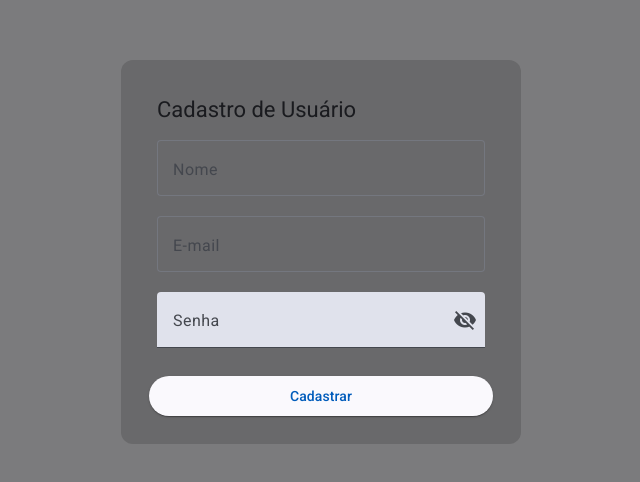
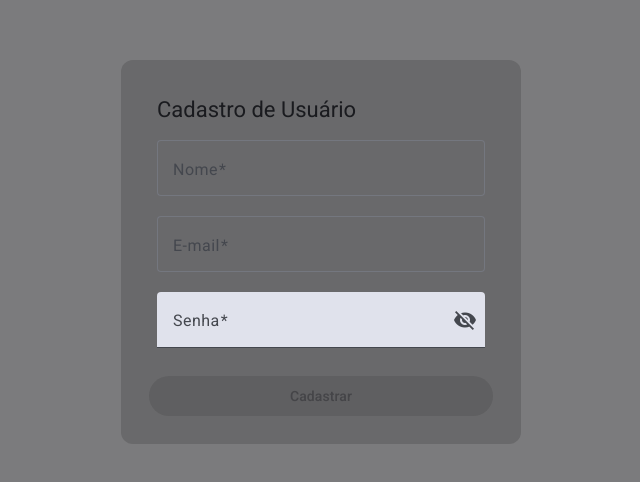
Before and after one commit to ThgCastro/front-agendador-tarefas, an Angular app: page /register in a window 1280 px wide. Shown: the part 148-630 px from the top of the page, without its empty margins (319-959 px from the left). Built offline with nearby package versions, Linux system fonts and the light colour scheme.

Commit message:
create forms validators

```diff
--- a/src/app/pages/register/register.html
+++ b/src/app/pages/register/register.html
@@ -20,7 +20,7 @@
         </mat-card-content>
 
         <mat-card-actions>
-            <button matButton="elevated" class="full-width" (click)="submit()">Cadastrar</button>
+            <button matButton="elevated" class="full-width" [disabled]="form.invalid" (click)="submit()">Cadastrar</button>
         </mat-card-actions>
     </mat-card>
 </div>
--- a/src/app/pages/register/register.ts
+++ b/src/app/pages/register/register.ts
@@ -6,7 +6,7 @@ import {MatInputModule} from '@angular/material/input';
 import {MatFormFieldModule} from '@angular/material/form-field';
 import {MatIconModule} from '@angular/material/icon';
 import { PasswordField } from '../../shared/components/password-field/password-field';
-import { ReactiveFormsModule ,FormBuilder, FormGroup, FormControl } from '@angular/forms';
+import { ReactiveFormsModule ,FormBuilder, FormGroup, FormControl, Validators } from '@angular/forms';
 
 @Component({
   selector: 'app-register',
@@ -20,9 +20,9 @@ export class Register {
 
   constructor(private formBuilder: FormBuilder){
     this.form = this.formBuilder.group({
-      fullName: [''],
-      email: [''],
-      password: ['']
+      fullName: ['', [Validators.required, Validators.minLength(3), Validators.maxLength(32)]],
+      email: ['', [Validators.required, Validators.email]],
+      password: ['', Validators.required]
     });
   }
 
@@ -30,6 +30,10 @@ export class Register {
     return this.form.get('password') as FormControl;
   }
   submit(){
-    console.log(this.form.value)
+    if(this.form.invalid){
+      this.form.markAllAsTouched();
+      return
+    }
+    console.log("formulário preenchido!" ,this.form.value)
   }
 }
```
